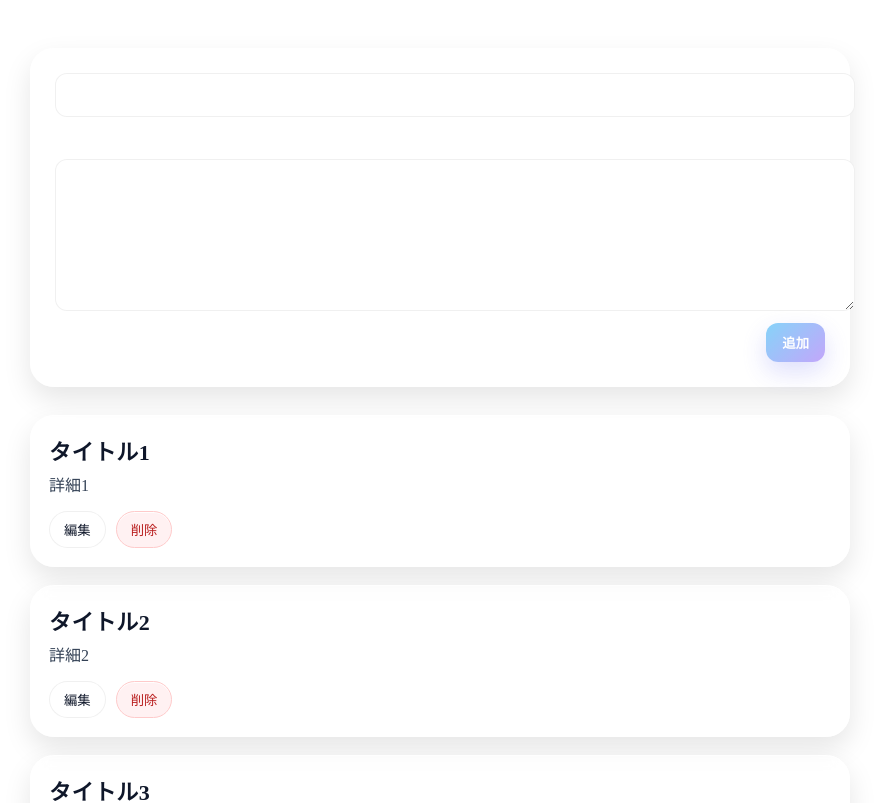
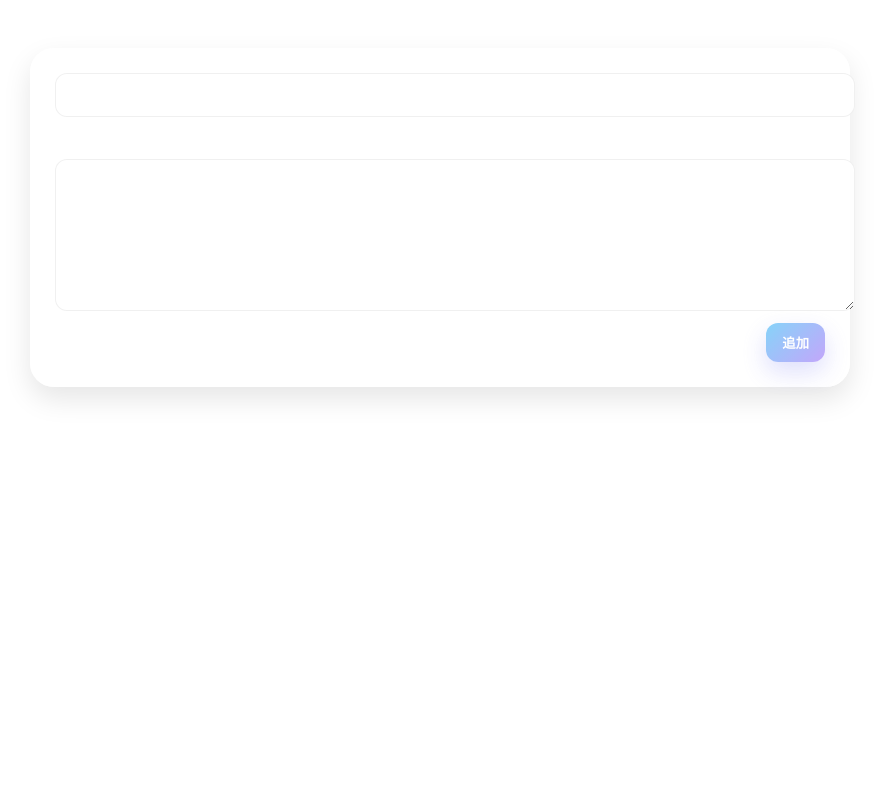
Before and after one commit to c3p31102-matsubara/Intern-Skyfall-20251018, a React (Vite) app: page / in a window 1280 px wide. Shown: the top 803 px of the page, without its empty margins (200-1086 px from the left). Built offline with nearby package versions, Linux system fonts and the light colour scheme; the HTML template or start-up script is replaced by a standard one.

Commit message:
settasklist

```diff
--- a/src/components/RegisterForm/RegisterForm.tsx
+++ b/src/components/RegisterForm/RegisterForm.tsx
@@ -1,7 +1,12 @@
-import { useState } from 'react';
+import React, { useState } from 'react';
 import { actions, formCard, input, primaryBtn, textarea } from './RegisterForm.styles';
+import type { TaskType } from '../../types';
 
-export const RegisterForm = () => {
+type Props = {
+  setTaskList: React.Dispatch<React.SetStateAction<TaskType[]>>;
+};
+
+export const RegisterForm = (props: Props) => {
   const [title, setTitle] = useState('');
   const [detail, setDetail] = useState('');
 
@@ -11,6 +16,17 @@ export const RegisterForm = () => {
   const onSubmitForm = (e: React.FormEvent) => {
     e.preventDefault();
     // ここに追加ボタン押下時の処理を書く
+    props.setTaskList((prev) => {
+      return [
+        ...prev,
+        {
+          id: Math.random(),
+          title: title,
+          detail: detail
+        }
+      ];
+    }
+    )
   };
 
   return (
--- a/src/pages/Home/Home.tsx
+++ b/src/pages/Home/Home.tsx
@@ -6,16 +6,12 @@ import type { TaskType } from '../../types';
 import { homeStyle, mainStyle } from './Home.styles';
 
 export const Home = () => {
-  const [taskList, setTaskList] = useState<TaskType[]>([
-    { id: 1, title: 'タイトル1', detail: '詳細1' },
-    { id: 2, title: 'タイトル2', detail: '詳細2' },
-    { id: 3, title: 'タイトル3', detail: '詳細3' },
-  ]);
+  const [taskList, setTaskList] = useState<TaskType[]>([]);
 
   return (
     <div style={homeStyle}>
       <main style={mainStyle}>
-        <RegisterForm />
+        <RegisterForm setTaskList={setTaskList}/>
         <TaskList taskList={taskList} />
       </main>
     </div>
```
